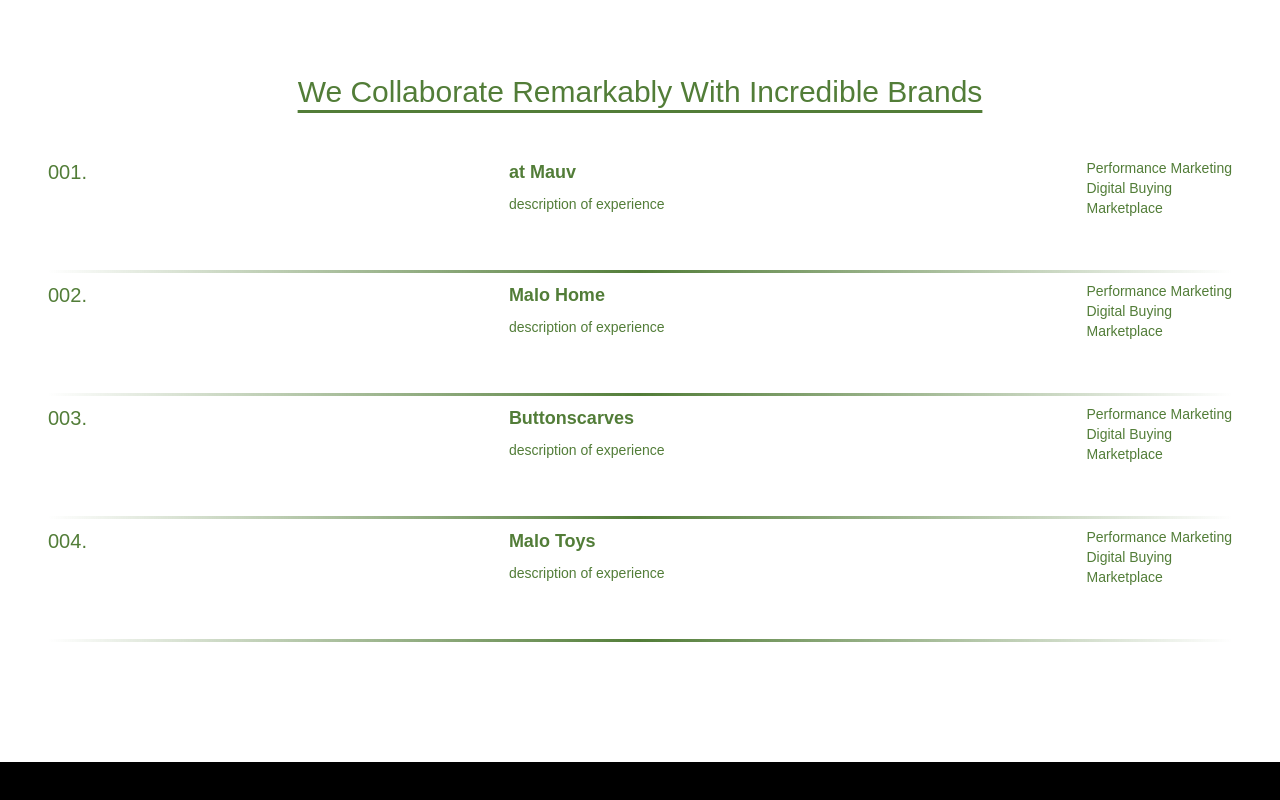
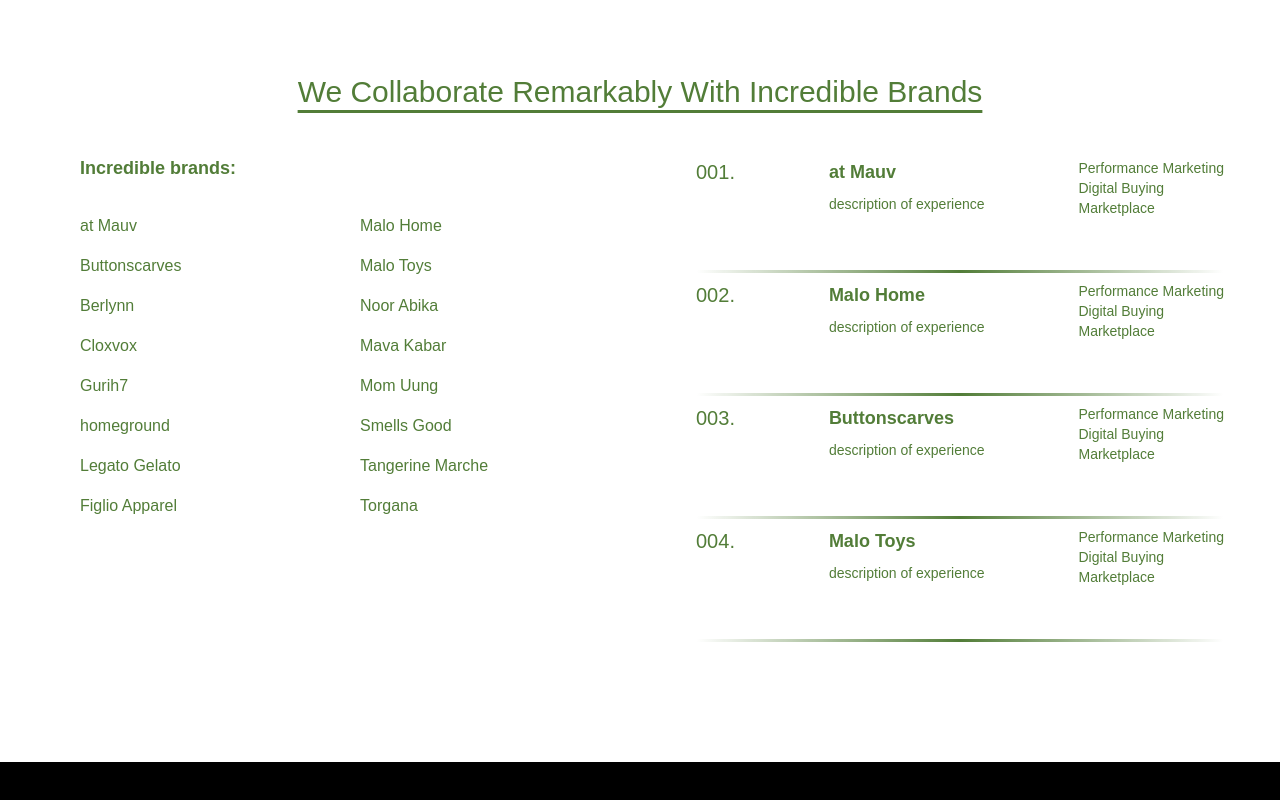
Before and after one commit to jamalakbara/adana-digital, a Next.js app: page / in a window 1280 px wide. Shown: the part 6438-7238 px from the top of the page. Built offline with nearby package versions, Linux system fonts and the light colour scheme.

Commit message:
adjusted display for success story section

```diff
--- a/app/page.tsx
+++ b/app/page.tsx
@@ -1,6 +1,6 @@
 "use client"
 import MotionWrapper from "@/components/client/motion-wrapper";
-import { services } from "@/lib/data";
+import { brands, services } from "@/lib/data";
 import InViewWrapper from "@/components/client/in-view-wrapper";
 import { MoveDownArrow } from "@/components/client/move-down-arrow";
 import { LetsDiscussText } from "@/components/client/lets-discuss-text";
@@ -245,8 +245,18 @@
       <InViewWrapper>
         <div className="text-3xl text-[#527D38] text-center mx-5 underline underline-offset-8">We Collaborate Remarkably With Incredible Brands</div>
       </InViewWrapper>
-      <div className="flex flex-col lg:flex-row gap-8 lg:gap-0 align-middle justify-center">
-        <BrandsList />
+      <div className="flex flex-row">
+        <div className="w-0 lg:w-[50%] hidden lg:block pt-1 pl-20">
+          <p className="text-lg text-[#527D38] font-semibold mb-6">Incredible brands:</p>
+          <div className="grid grid-cols-2">
+            {brands.map((brand, i) => (
+              <p key={i+1} className="text-[#527D38] my-2">{brand.name}</p>
+            ))}
+          </div>
+        </div>
+        <div className="w-[100%] lg:w-[50%] flex flex-col lg:flex-row gap-8 lg:gap-0 align-middle justify-center px-2">
+          <BrandsList />
+        </div>
       </div>
     </section>
   )
```
